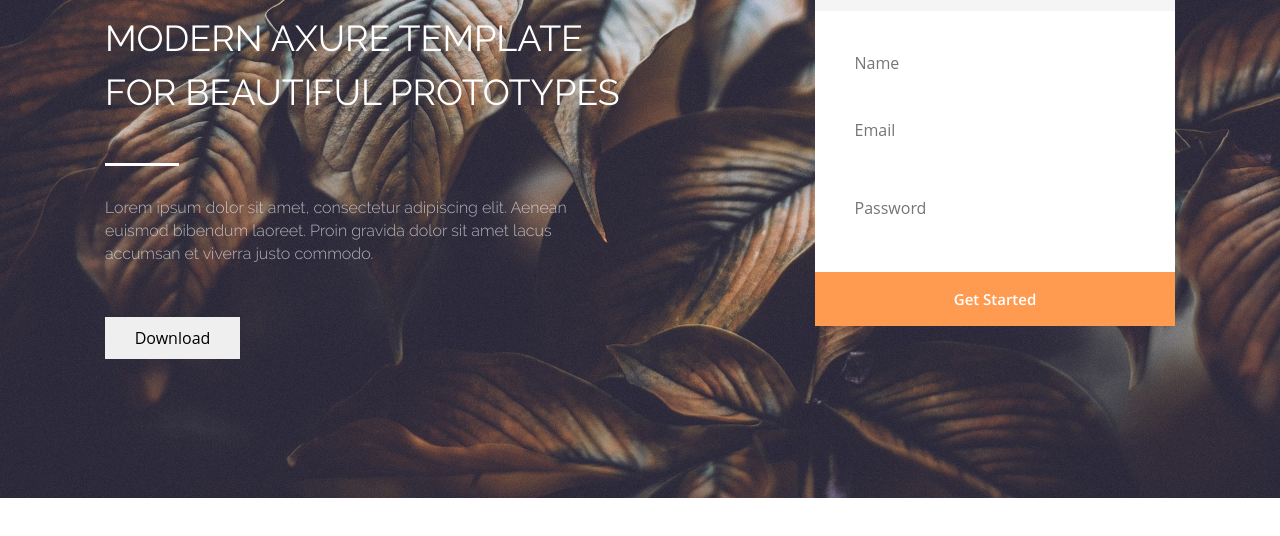
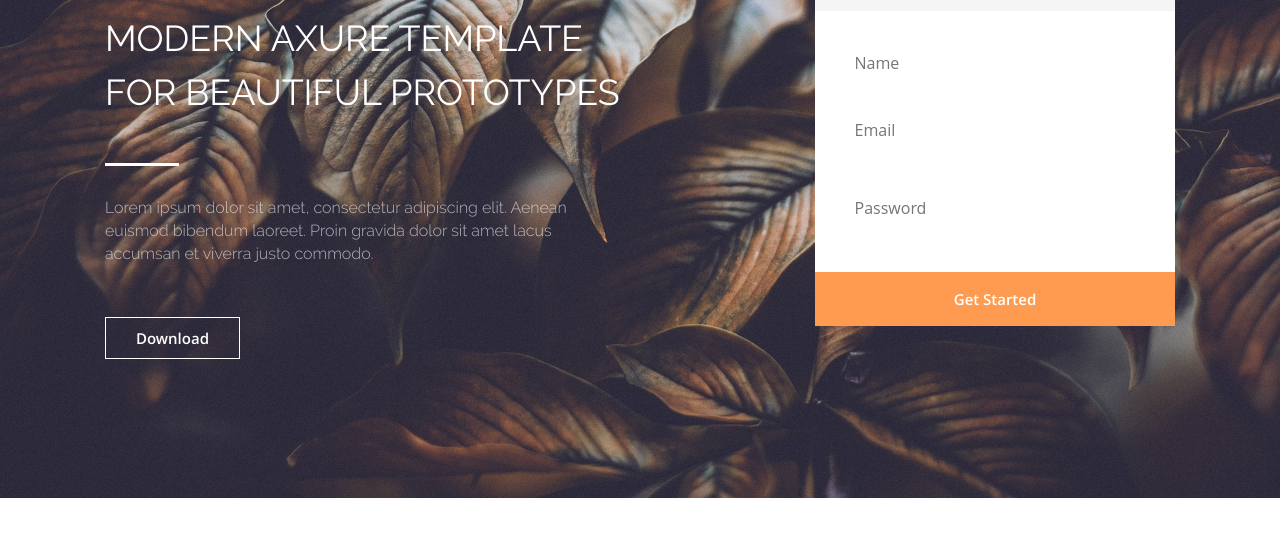
Before and after one commit to vitaliidvornyk/Axit-src-, a website: page src/index.html in a window 1280 px wide. Shown: the part 262-798 px from the top of the page. Drawn offline with Linux system fonts and the light colour scheme.

Commit message:
1 section

```diff
--- a/src/sass/blocks/_header.scss
+++ b/src/sass/blocks/_header.scss
@@ -42,7 +42,12 @@
         margin-top: 44px;
         width: 135px;
         height: 42px;
-        border: none;
+        border: 1px solid white;
+        background: none;
+        font-family: OpenSans;
+        font-size: 15px;
+        font-weight: 600;
+        color: #ffffff;
     }
     &__wrapper-form {
         margin-top: 30px;
```
Also changed, not shown: src/css/style.min.css.
